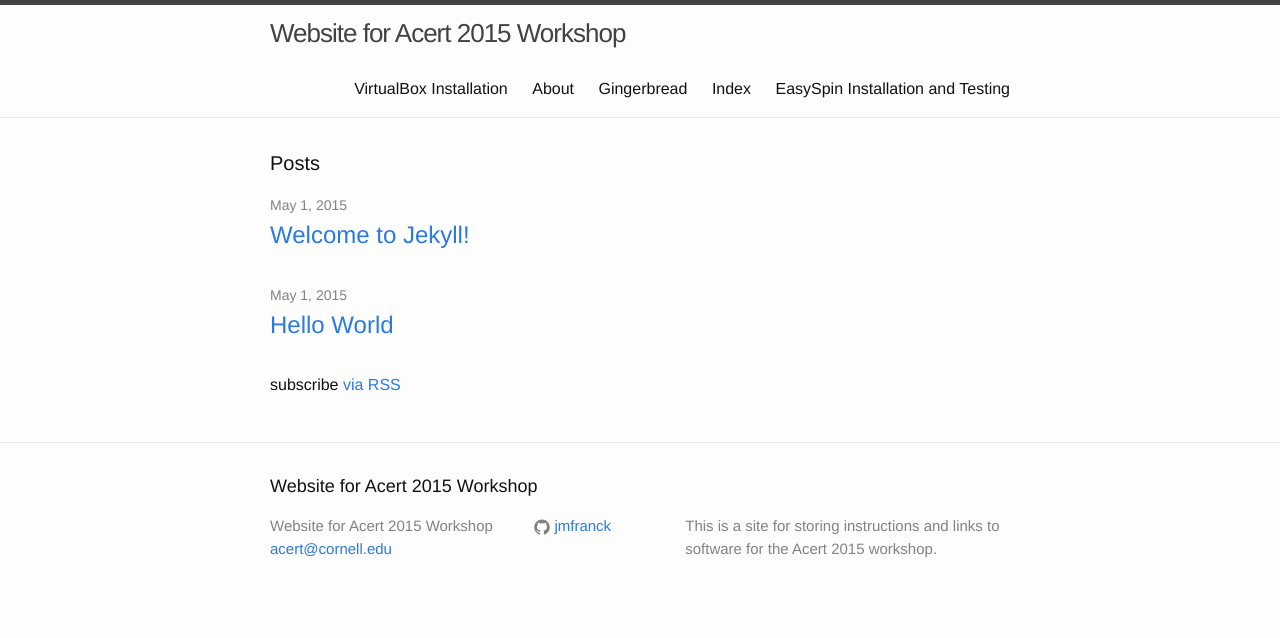
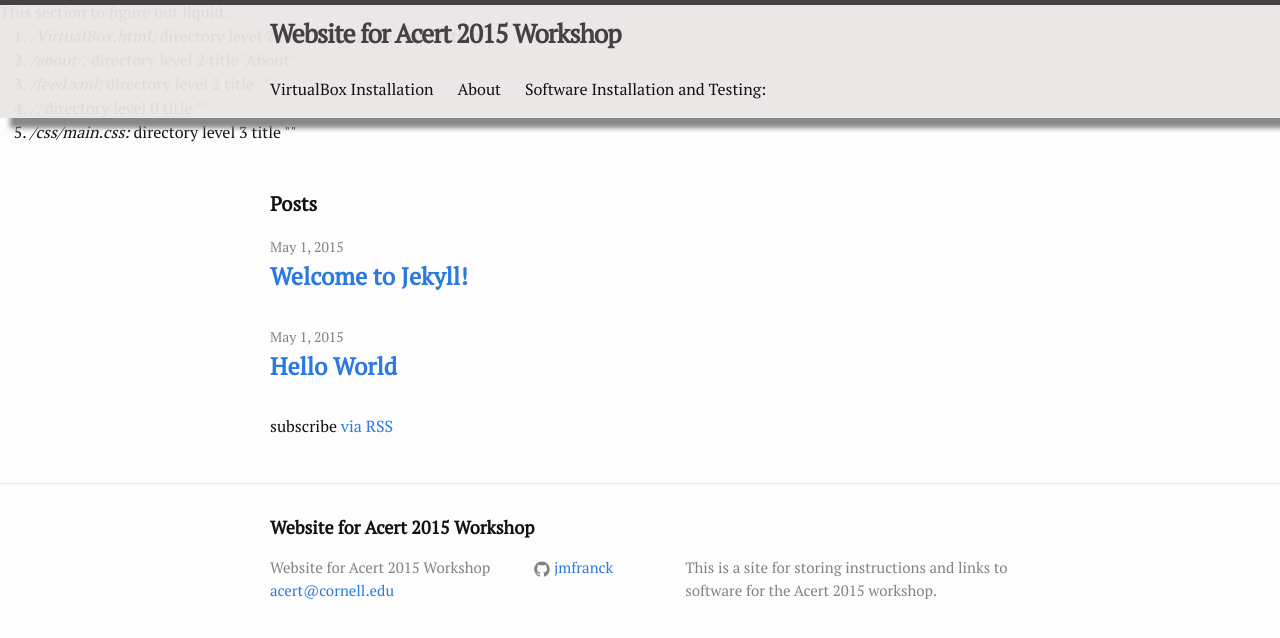
Before and after one commit to jmfranck/acert.github.io, a Jekyll site: the page built from index.html, in a window 1280 px wide. Shown: the top 638 px of the page. Built offline with Jekyll 4.4.1, drawn with Linux system fonts in a browser that asks for light colours; Markdown is read by kramdown in place of the engine named in the settings.

Commit message:
fooling around with css

```diff
--- a/Software/EasySpin/index.html
+++ /dev/null
@@ -1,6 +0,0 @@
----
-layout: page
-title: "Index"
-description: ""
----
-{% include JB/setup %}
--- a/_includes/header.html
+++ b/_includes/header.html
@@ -1,5 +1,6 @@
+
+  <div class="floating-top">
 <header class="site-header">
-
   <div class="wrapper">
 
     <a class="site-title" href="{{ site.baseurl }}/">{{ site.title }}</a>
@@ -16,12 +17,35 @@
       <div class="trigger">
         {% for page in site.pages %}
           {% if page.title %}
-          <a class="page-link" href="{{ page.url | prepend: site.baseurl }}">{{ page.title }}</a>
+              {% assign a = (page.url | split: '/' | size ) %}
+              {% if a < 3 %}
+                  <a class="page-link" href="{{ page.url | prepend: site.baseurl }}">{{ page.title }}</a>
+              {% endif %}
           {% endif %}
+        {% endfor %}
+        <span class="page-link">Software Installation and Testing:</span>
+        {% for p in site.pages where p.url.size > 11 %}
+            {% assign a = (p.url | truncate: 11, '.') %}
+            {% if a == '/Software/.' %}
+                <a class="page-link" href="{{ p.url | prepend: site.baseurl }}">{{ p.title }}</a>
+            {% endif %}
         {% endfor %}
       </div>
     </nav>
 
   </div>
+</header>
+  </div>
 
-</header>
+
+This section to figure out liquid:
+<ol>
+    {% for p in site.pages where p.url.size > 11 %}
+        {% assign a = (p.url | truncate: 11, '.') %}
+        <li><i>{{ p.url }}:</i> directory level {{ p.url | split: '/' | size }} title "{{ p.title }}"
+        {% if a == '/Software/.' %}
+        is in the software directory
+        {% endif %}
+        </li>
+    {% endfor %}
+</ol>
--- a/_includes/nav.html
+++ b/_includes/nav.html
@@ -6,4 +6,8 @@
         </li>
         {% endfor %}
     </ul>
+    pages:
+    {% for p in site.pages %}
+    {{p.url}}
+    {% endfor %}
 </nav>
--- a/_sass/_base.scss
+++ b/_sass/_base.scss
@@ -170,6 +170,10 @@ pre {
     }
 }
 
+.wrapper .top_wrapper {
+    position: fixed;
+}
+
 
 
 /**
--- a/_sass/_layout.scss
+++ b/_sass/_layout.scss
@@ -1,13 +1,18 @@
 /**
  * Site header
  */
+.floating-top {
+    position: fixed;
+    background: rgba(235,230,230,0.95);
+    width: 100%;
+    border: 0;
+    box-shadow: 10px 10px 5px #888888;
+}
 .site-header {
     border-top: 5px solid $grey-color-dark;
     border-bottom: 1px solid $grey-color-light;
     min-height: 56px;
-
     // Positioning context for the mobile navigation icon
-    position: relative;
 }
 
 .site-title {
@@ -24,7 +29,7 @@
 }
 
 .site-nav {
-    float: right;
+    float: left;
     line-height: 56px;
 
     .menu-icon {
@@ -72,6 +77,7 @@
         .trigger {
             clear: both;
             display: none;
+            float: left;
         }
 
         &:hover .trigger {
@@ -212,6 +218,7 @@
 
     h2 {
         font-size: 32px;
+        font-weight: bold;
 
         @include media-query($on-laptop) {
             font-size: 28px;
@@ -220,6 +227,7 @@
 
     h3 {
         font-size: 26px;
+        font-weight: bold;
 
         @include media-query($on-laptop) {
             font-size: 22px;
@@ -228,6 +236,7 @@
 
     h4 {
         font-size: 20px;
+        font-weight: bold;
 
         @include media-query($on-laptop) {
             font-size: 18px;
--- a/css/main.scss
+++ b/css/main.scss
@@ -2,11 +2,10 @@
 # Only the main Sass file needs front matter (the dashes are enough)
 ---
 @charset "utf-8";
-
-
+@import url(http://fonts.googleapis.com/css?family=PT+Serif);
 
 // Our variables
-$base-font-family: Helvetica, Arial, sans-serif;
+$base-font-family: 'PT Serif',serif;
 $base-font-size:   16px;
 $small-font-size:  $base-font-size * 0.875;
 $base-line-height: 1.5;
@@ -50,3 +49,6 @@ $on-laptop:        800px;
         "layout",
         "syntax-highlighting"
 ;
+
+.site-title {font-weight: bold}
+h1,h2,h3 {font-weight: bold}
```
Also changed, not shown: Software/EasySpin/index.md (deleted, +0 -10 lines), gingerbread.md (deleted, +0 -29 lines).
